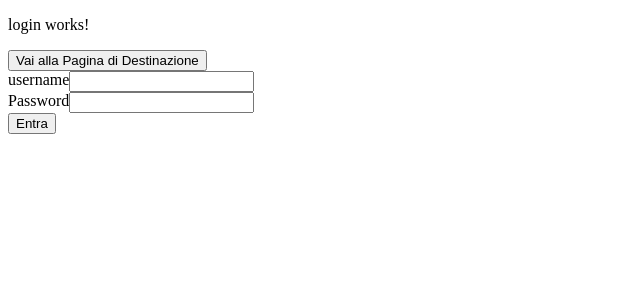
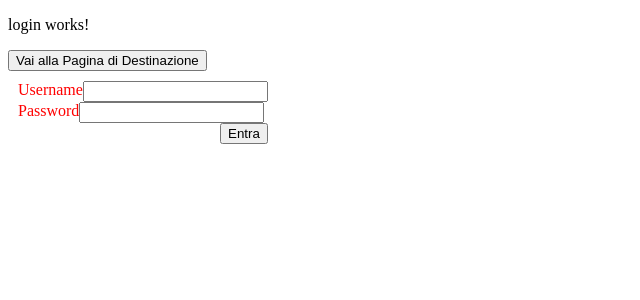
Before and after one commit to Bluefeniz/course_api_data, an Angular app: page / in a window 1280 px wide. Shown: the top 300 px of the page, without its empty margins (0-640 px from the left). Built offline with nearby package versions, Linux system fonts and the light colour scheme.

Commit message:
build fails. Test for importing Material package

```diff
--- a/src/app/app.module.ts
+++ b/src/app/app.module.ts
@@ -7,6 +7,7 @@ import { AppRoutingModule } from './app-routing.module';
 import { HttpClientModule } from '@angular/common/http';
 import { FormsModule,ReactiveFormsModule } from '@angular/forms';
 import { DataService } from './data.service';
+import { MatButtonModule } from '@angular/material/button';
 
 
 
@@ -22,7 +23,8 @@ import { DataService } from './data.service';
     AppRoutingModule,
     HttpClientModule,
     FormsModule,
-    ReactiveFormsModule
+    ReactiveFormsModule,
+    MatButtonModule
 
   ],
   providers: [DataService],
--- a/src/app/login/login.component.css
+++ b/src/app/login/login.component.css
@@ -1,4 +1,14 @@
-div{
+div {
     margin: top;
     display: flex;
 }
+
+.loginAuthentication{
+    height: auto;
+    margin-top: 10px;
+    margin-bottom: auto;
+    margin-left: 10px;
+    margin-right: auto;
+    text-align: right;
+    color: red;
+}
--- a/src/app/login/login.component.html
+++ b/src/app/login/login.component.html
@@ -5,7 +5,7 @@
     <form [formGroup]="checkoutForm" (ngSubmit)="onSubmit()" name="checkoutForm" id="checkoutForm">
         <div>
             <label for="username">
-                username
+                Username
             </label>
             <input id="username" type="text" formControlName="userName">
         </div>
```
